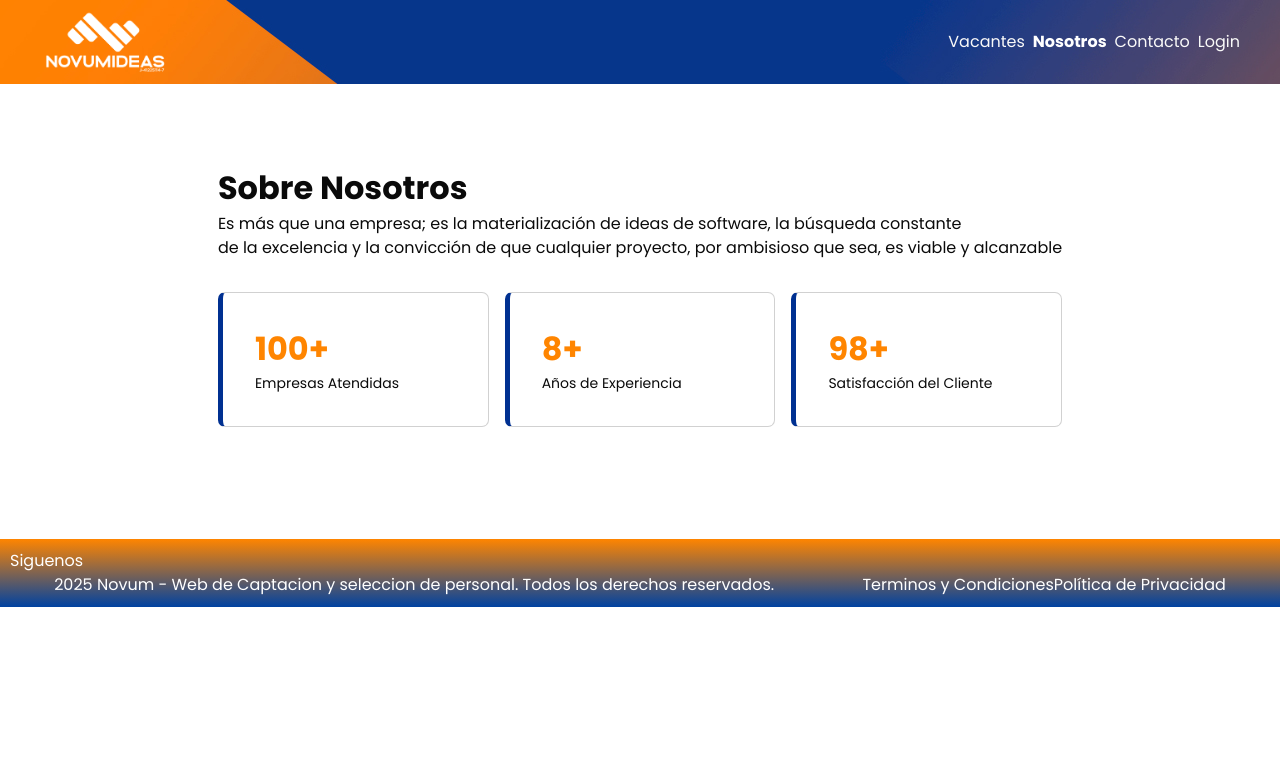
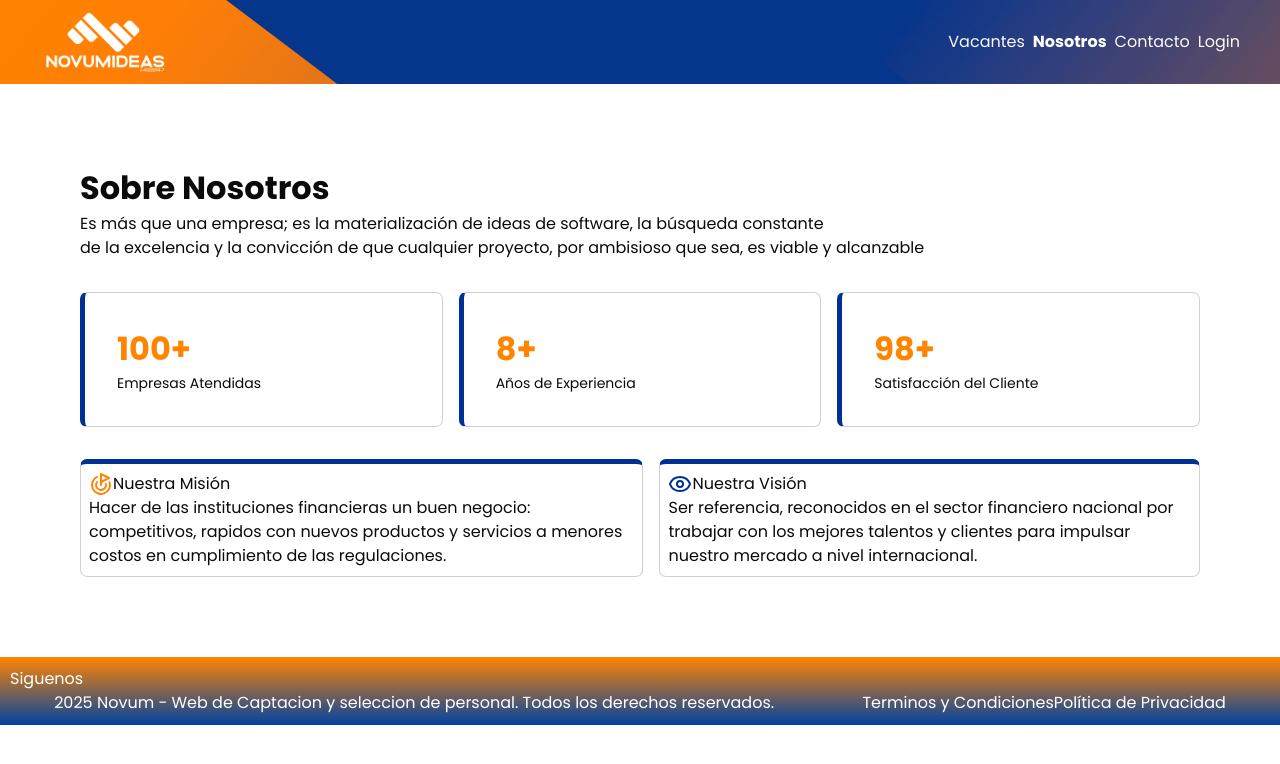
Before and after one commit to gr3g0r7sjr/Novum-app, a React (Vite) app in the folder frontend/: page /nosotros in a window 1280 px wide. Shown: the top 764 px of the page. Built offline with nearby package versions, Linux system fonts and the light colour scheme.

Commit message:
cards de mision y vision about

```diff
--- /dev/null
+++ b/frontend/src/components/CardsAbout/CardsMisionVision.jsx
@@ -0,0 +1,22 @@
+import styles from './CardsMisionVision.module.scss';
+
+export const CardsMisionVision = (props) =>{
+
+    const {icono, titulo, texto} = props
+
+    return (
+        <div className={styles.card_Mision_Vision}>
+            <div className={styles.mision}>
+                {icono}
+                <p>
+                    {titulo}
+                </p>
+            </div>
+            <div className={styles.vision}>
+                <p>
+                    {texto}
+                </p>
+            </div>
+        </div>
+    )
+}
--- /dev/null
+++ b/frontend/src/components/CardsAbout/CardsMisionVision.module.scss
@@ -0,0 +1,18 @@
+$color-orange-primary: oklch(73.951% 0.18279 55.117);
+$color-blue-secundary: oklch(35.678% 0.16635 262.12);
+$color-gray-400 : oklch(70.7% 0.022 261.325);
+$color-gray-500 :oklch(55.1% 0.027 264.364);
+$color-white: #e7e5e4;
+
+
+.card_Mision_Vision{
+    border: 1px solid #bebebeb2;
+    border-radius: 7px;
+    border-top: 5px solid $color-blue-secundary;
+    padding: .5rem .5rem;
+
+    .mision{
+        display: flex;
+    }
+
+}
--- a/frontend/src/pages/About.jsx
+++ b/frontend/src/pages/About.jsx
@@ -1,5 +1,7 @@
 import styles from '../styles/About.module.scss';
 import { CardsAboutUs } from '../components/CardsAbout/CardsAbout';
+import { CardsMisionVision } from '../components/CardsAbout/CardsMisionVision';
+import { Goal, Eye } from 'lucide-react';
 
 
 export const About = () => {
@@ -22,6 +24,21 @@ export const About = () => {
         }
     ]
 
+    const cardsMisionVision = [
+        {
+            id:1,
+            icono: <Goal color='#ff8500' />,
+            titulo: 'Nuestra Misión',
+            texto: 'Hacer de las instituciones financieras un buen negocio: competitivos, rapidos con nuevos productos y servicios a menores costos en cumplimiento de las regulaciones.'
+        },
+        {
+            id:1,
+            icono: <Eye color='#003091' />,
+            titulo: 'Nuestra Visión',
+            texto: 'Ser referencia, reconocidos en el sector financiero nacional por trabajar con los mejores talentos y clientes para impulsar nuestro mercado a nivel internacional.'
+        }
+    ]
+
     return (
         <section className = {styles.containerAbout}>
             <div>
@@ -29,7 +46,7 @@ export const About = () => {
                 <h1>Sobre Nosotros</h1>
                 <p>Es más que una empresa; es la materialización de ideas de software, la búsqueda constante <br /> de la excelencia y la convicción de que cualquier proyecto, por ambisioso que sea, es viable y alcanzable</p>
             </div>
-            <section>
+            <section className={styles.containerInfo}>
                 <div className={styles.containerCardAbout}>
                     {
                     cards.map(card => (
@@ -41,6 +58,18 @@ export const About = () => {
                     ))
                     }
                 </div>
+                <div className={styles.containerMision}>
+                    {
+                        cardsMisionVision.map(card => (
+                            <CardsMisionVision
+                                key={card.id}
+                                icono = {card.icono}
+                                titulo = {card.titulo}
+                                texto = {card.texto}
+                            />
+                        ))
+                    }
+                </div>
             </section>
             </div>
         </section>
--- a/frontend/src/styles/About.module.scss
+++ b/frontend/src/styles/About.module.scss
@@ -46,3 +46,9 @@ $color-white: #e7e5e4;
         flex-wrap: wrap;
     }
 }
+
+.containerMision{
+    display: flex;
+    grid-template-columns: 1fr 1fr;
+    gap: 1rem;
+}
```
